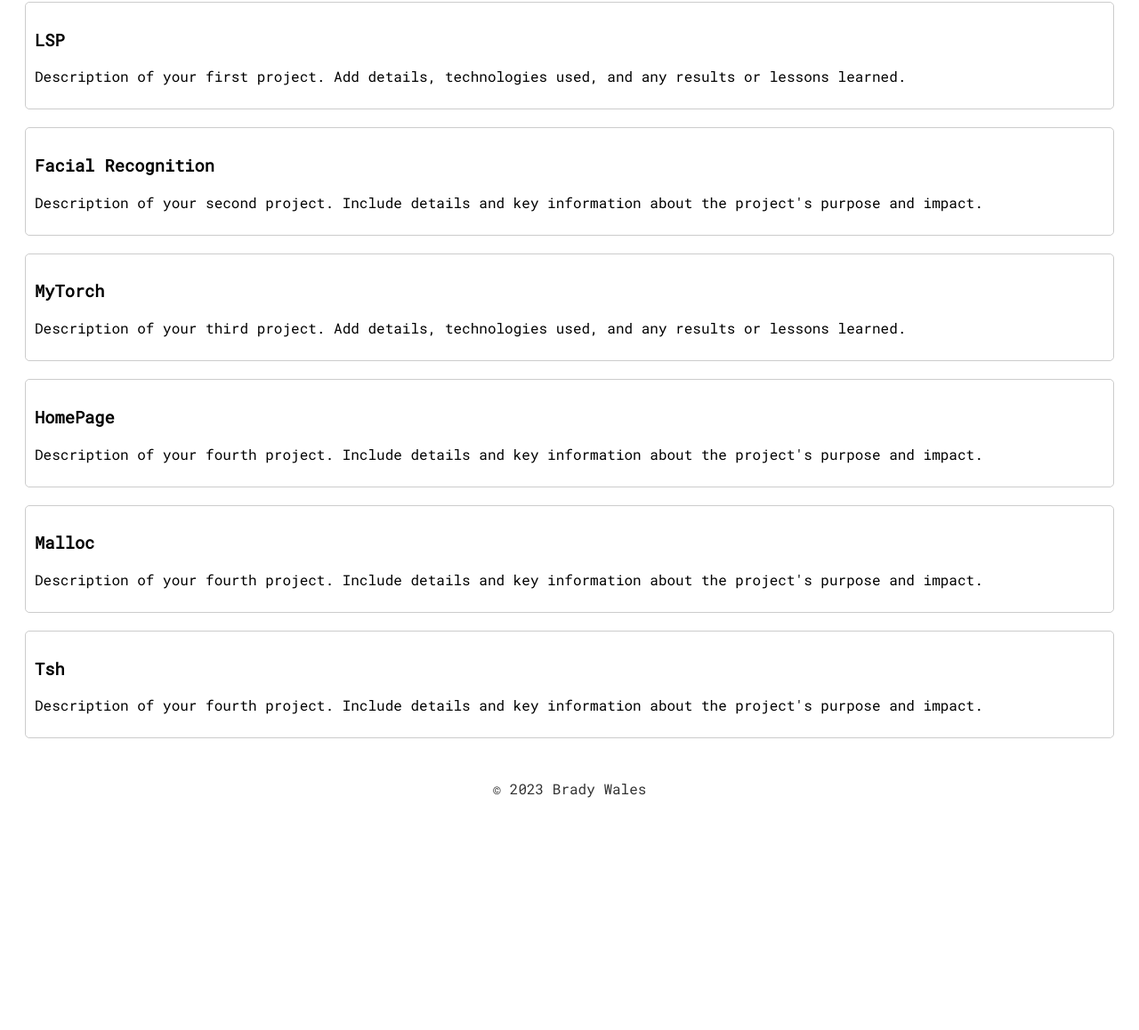
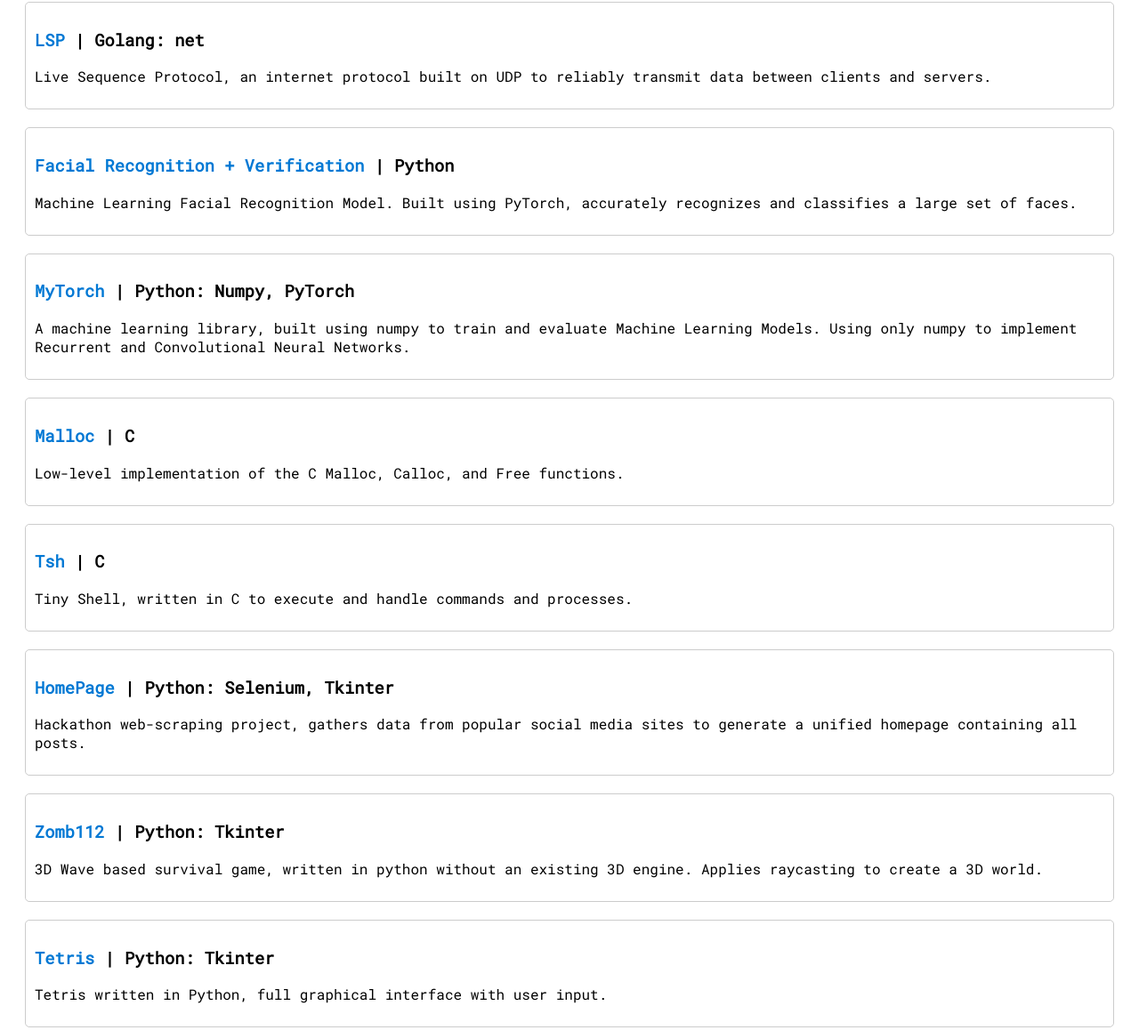
Before and after one commit to bradywales/bradywales.github.io, a plain HTML site: page index.html in a window 1280 px wide. Shown: the part 270-1428 px from the top of the page at 89% size. Before the commit the page ends 1201 px from the top, so only its background shows below. Drawn offline with Linux system fonts and the light colour scheme.

Commit message:
projects added

```diff
--- a/index.html
+++ b/index.html
@@ -3,7 +3,7 @@
 <head>
     <meta charset="UTF-8">
     <meta name="viewport" content="width=device-width, initial-scale=1.0">
-    <title>About Me - Your Name</title>
+    <title>Brady Wales</title>
     <link href='https://fonts.googleapis.com/css?family=Roboto Mono' rel='stylesheet'>
     <link rel="stylesheet" href="style.css">
 </head>
@@ -24,33 +24,76 @@
 
     <section id="projects" class="section">
         <h2>Projects</h2>
-        <div class="project">
-            <h3>LSP</h3>
-            <p>Description of your first project. Add details, technologies used, and any results or lessons learned.</p>
+        <div class="project" data-href="LSP.html">
+            <h3>
+                <a>LSP</a>
+                <span class="icon">|  Golang: net</span>
+            </h3>
+            <p>Live Sequence Protocol, an internet protocol built on UDP to reliably transmit data between clients and servers.</p>
         </div>
-        <div class="project">
-            <h3>Facial Recognition</h3>
-            <p>Description of your second project. Include details and key information about the project's purpose and impact.</p>
+        <div class="project" data-href="Recognition.html">
+            <h3>
+                <a>Facial Recognition + Verification</a>
+                <span class="icon">|  Python</span>
+            </h3>
+            <p>Machine Learning Facial Recognition Model. Built using PyTorch, accurately recognizes and classifies a large set of faces.</p>
         </div>
-        <div class="project">
-            <h3>MyTorch</h3>
-            <p>Description of your third project. Add details, technologies used, and any results or lessons learned.</p>
+        <div class="project" data-href="MyTorch.html">
+            <h3>
+                <a>MyTorch</a>
+                <span class="icon">|  Python: Numpy, PyTorch</span>
+            </h3>
+            <p>A machine learning library, built using numpy to train and evaluate Machine Learning Models. Using only numpy to implement Recurrent and Convolutional Neural Networks.</p>
         </div>
-        <div class="project">
-            <h3>HomePage</h3>
-            <p>Description of your fourth project. Include details and key information about the project's purpose and impact.</p>
+        <div class="project" data-href="Malloc.html">
+            <h3>
+                <a>Malloc</a>
+                <span class="icon">|  C</span>
+            </h3>
+            <p>Low-level implementation of the C Malloc, Calloc, and Free functions.</p>
         </div>
-        <div class="project">
-            <h3>Malloc</h3>
-            <p>Description of your fourth project. Include details and key information about the project's purpose and impact.</p>
+        <div class="project" data-href="Tsh.html">
+            <h3>
+                <a>Tsh</a>
+                <span class="icon">|  C</span>
+            </h3>
+            <p>Tiny Shell, written in C to execute and handle commands and processes.</p>
         </div>
-        <div class="project">
-            <h3>Tsh</h3>
-            <p>Description of your fourth project. Include details and key information about the project's purpose and impact.</p>
+        <div class="project" data-href="HomePage.html">
+            <h3>
+                <a>HomePage</a>
+                <span class="icon">|  Python: Selenium, Tkinter</span>
+            </h3>
+            <p>Hackathon web-scraping project, gathers data from popular social media sites to generate a unified homepage containing all posts.</p>
+        </div>
+        <div class="project" data-href="Zomb112.html">
+            <h3>
+                <a>Zomb112</a>
+                <span class="icon">|  Python: Tkinter</span>
+            </h3>
+            <p>3D Wave based survival game, written in python without an existing 3D engine. Applies raycasting to create a 3D world.</p>
+        </div>
+        <div class="project" data-href="Tetris.html">
+            <h3>
+                <a>Tetris</a>
+                <span class="icon">|  Python: Tkinter</span>
+            </h3>
+            <p>Tetris written in Python, full graphical interface with user input.</p>
         </div>
     </section>
     <footer>
         <p>&copy; 2023 Brady Wales</p>
     </footer>
+    <script>
+        const projectDivs = document.querySelectorAll('.project');
+        projectDivs.forEach((div) => {
+            div.addEventListener('click', function () {
+                const href = div.getAttribute('data-href');
+                if (href) {
+                    window.location.href = href;
+                }
+            });
+        });
+    </script>
 </body>
 </html>
--- a/style.css
+++ b/style.css
@@ -28,7 +28,12 @@ nav ul li {
     border: 1px solid #ccc;
     padding: 10px;
     border-radius: 5px;
+    cursor: pointer;
 }
+
+.project:hover{
+    background: rgba(203, 203, 203, 0.292); /* make this whatever you want */
+    }
 
 footer {
     text-align: center;
```
Also changed, not shown: LSP.html (added).
